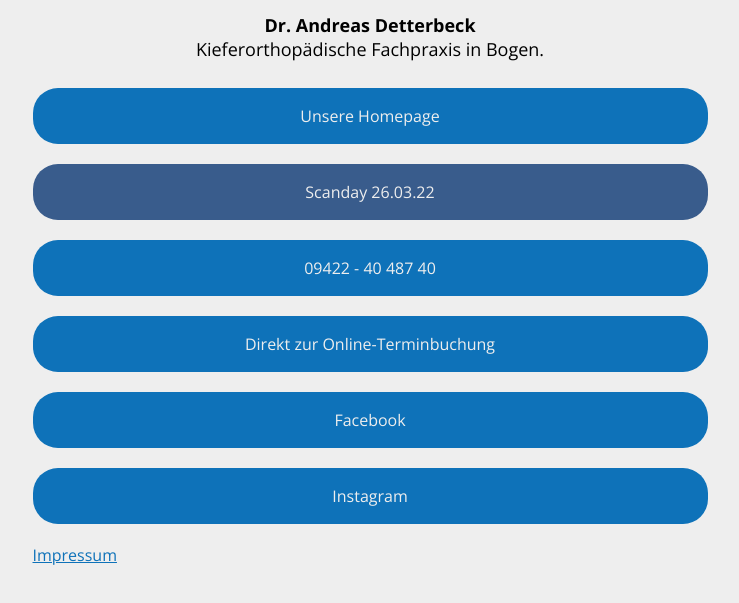
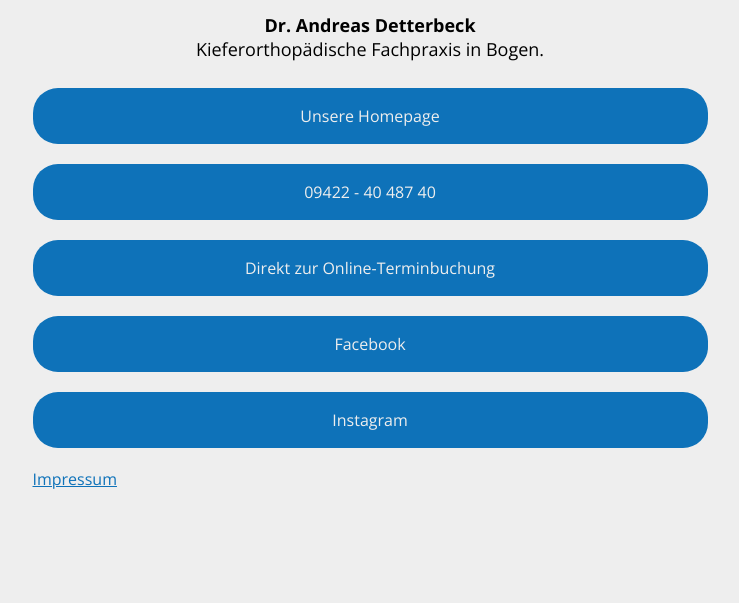
Before and after one commit to tec-promotion-gmbh/kfo-bogen-insta, a plain HTML site: page index.html in a window 1280 px wide. Shown: the part 159-762 px from the top of the page, without its empty margins (270-1009 px from the left). Drawn offline with Linux system fonts and the light colour scheme.

Commit message:
Update index.html

```diff
--- a/index.html
+++ b/index.html
@@ -18,7 +18,7 @@
 <div id="links">
 
     <a class="link" href="https://kfo-bogen.de" title="Homepage" target="_blank">Unsere Homepage</a>
-    <a class="link scanday" href="https://kfo-bogen.de/scanday" title="Scanday" target="_blank">Scanday 26.03.22</a>
+    <!--<a class="link scanday" href="https://kfo-bogen.de/scanday" title="Scanday" target="_blank">Scanday 26.03.22</a>-->
     <a class="link" href="tel:004994224048740" title="Anrufen" target="_blank">09422 - 40 487 40</a>
     <a class="link" href="https://www.iie-systems.de/kalender/fd821d0c" title="Termin buchen" target="_blank">Direkt zur Online-Terminbuchung</a>
     <a class="link" href="https://www.facebook.com/kfobogen" title="facebook" target="_blank">Facebook</a>
```
